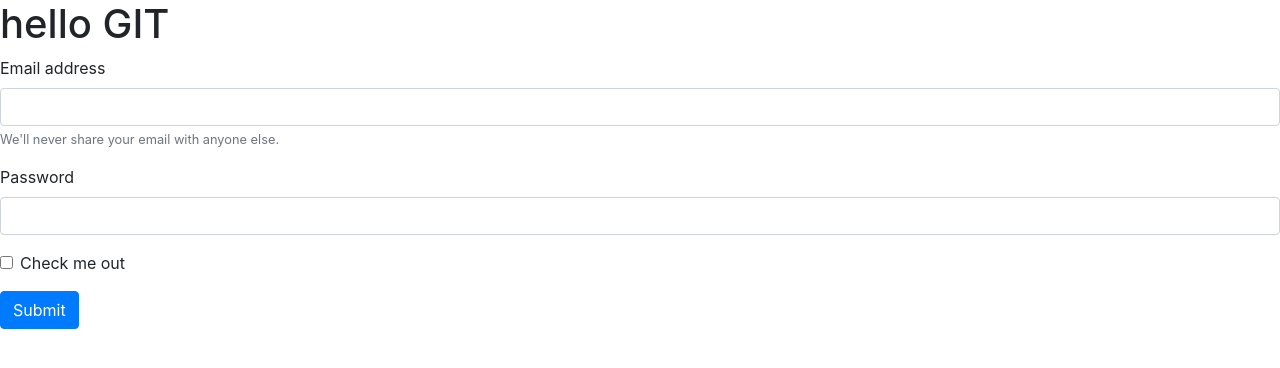
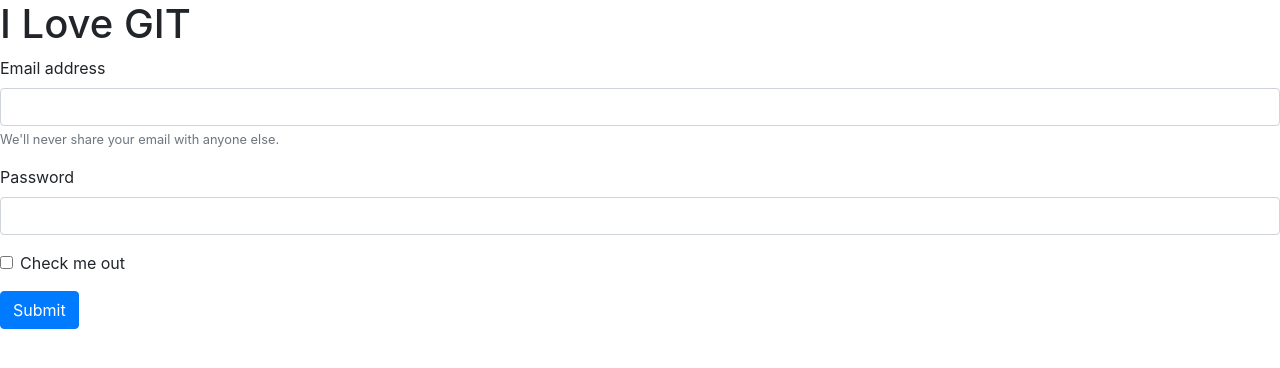
Before and after one commit to arupprime/GitGithubMasterclass, a plain HTML site: page index.html in a window 1280 px wide. Drawn offline with nearby package versions, Linux system fonts and the light colour scheme.

Commit message:
updated h1

```diff
--- a/index.html
+++ b/index.html
@@ -3,7 +3,7 @@
 <link rel="stylesheet" href="https://stackpath.bootstrapcdn.com/bootstrap/4.4.1/css/bootstrap.min.css" integrity="sha384-Vkoo8x4CGsO3+Hhxv8T/Q5PaXtkKtu6ug5TOeNV6gBiFeWPGFN9MuhOf23Q9Ifjh" crossorigin="anonymous">
 
 <body>
-      <h1>hello GIT</h1>
+      <h1>I Love GIT</h1>
 
       <form>
         <div class="form-group">
```
